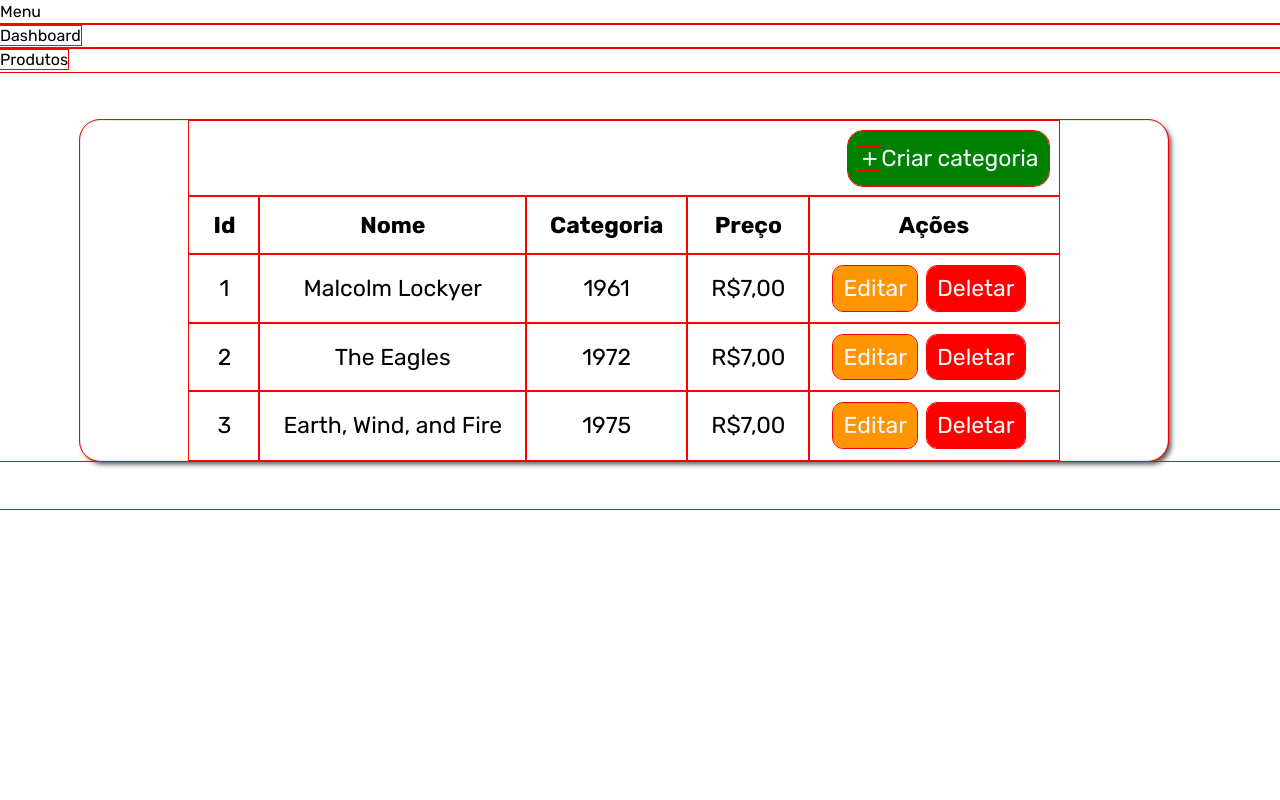
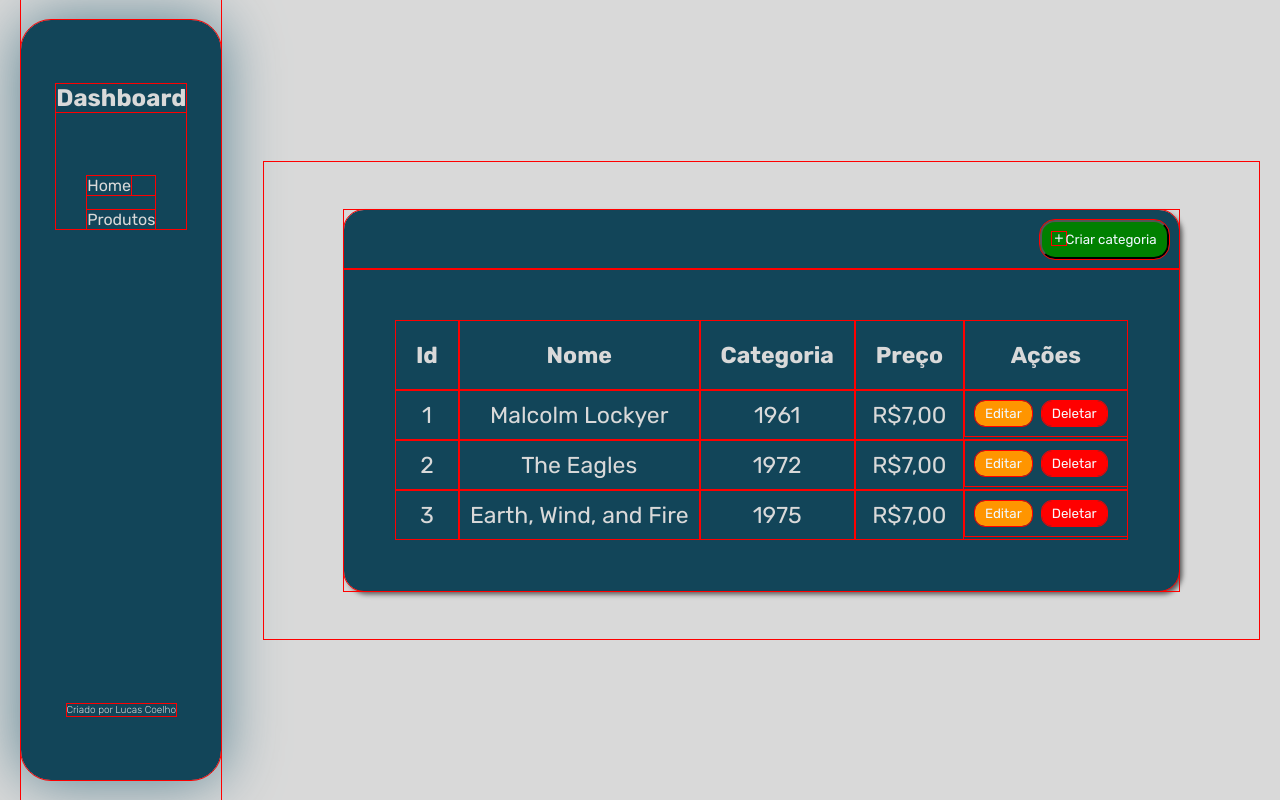
Before and after one commit to LucasDCoelho/Cardapio_Online, a website: page Dashboard/cad.categoria.html in a window 1280 px wide. Drawn offline with nearby package versions, Linux system fonts and the light colour scheme.

Commit message:
finished: Feito a tela de categorias

```diff
--- a/Dashboard/CSS/categoria.css
+++ b/Dashboard/CSS/categoria.css
@@ -1,13 +1,17 @@
 @import url("reset.css");
 
 #main-dashboard{
-    width: 85vw;
-    max-height: 100%;
-    background-color: #FFF;
+    background-color: var(--color-quartenary);
     margin: 3rem 5rem;
     border-radius: 20px;
     box-shadow: .2rem .2rem .3rem #545454;
     font-size: 23px;
+}
+
+#main-dashboard > section > section:first-of-type {
+    display: flex;
+    align-items: center;
+    justify-content: end;
 }
 
 #new-category{
@@ -16,6 +20,7 @@
     padding: 10px;
     margin: 10px;
     border-radius: 15px;
+    cursor: pointer;
 }
 
 #new-category:hover{
@@ -23,12 +28,39 @@
     color: aliceblue;
 }
 
+#main-table-dashboard{
+    padding: 50px;
+    color: var(--color-primary);
+}
+
+#main-table-dashboard > tbody > tr {
+
+}
+
+#main-table-dashboard > thead > tr > th{
+    padding: 20px;
+    text-align: center;
+}
+#main-table-dashboard > tbody > tr > td{
+    padding: 10px;
+    text-align: center;
+}
+
+#main-table-dashboard > tbody > tr > td:last-of-type{
+    display: flex;
+    align-items: center;
+    justify-content: center;
+}
+
+
 #btn-edit{
     background-color: rgb(255, 149, 0);
     color: aliceblue;
     padding: 5px 10px;
     border-radius: 10px;
     margin-right: 10px;
+    border: 0;
+    cursor: pointer;
 }
 
 #btn-edit:hover{
@@ -41,6 +73,8 @@
     padding: 5px 10px;
     border-radius: 10px;
     margin-right: 10px;
+    border: 0;
+    cursor: pointer;
 }
 
 #btn-delete:hover{
--- a/Dashboard/CSS/dashboard.css
+++ b/Dashboard/CSS/dashboard.css
@@ -1,84 +1,4 @@
 @import url("reset.css");
-
-
-
-#container{
-    display: flex;
-    justify-content: space-around;
-    align-items: center;
-    background-color: var(--color-primary);
-}
-
-.container-item{
-    padding: 20px 0;
-    height: 100vh;
-}
-
-.flex{
-    display: flex;
-}
-
-#aside-menu{
-    background-color: var(--color-quartenary);
-    width: 200px;
-    height: 100%;
-    border-radius: 30px;
-    box-shadow: 0px 0px 60px 1px var(--color-tertiary);
-    color: var(--color-primary);
-    display: flex;
-    flex-direction: column;
-    align-items: center;
-    justify-content: space-between;
-    padding: 4em 0;
-}
-
-#aside-menu > section:first-of-type{
-    display: flex;
-    flex-direction: column;
-    align-items: center;
-    gap: 5rem;
-}
-
-#aside-menu > section:first-of-type > section > ul{
-    display: flex;
-    flex-direction: column;
-    gap: 15px;
-}
-
-#aside-menu > section:first-of-type > section > ul > li> a{
-    color: var(--color-primary);
-    position: relative;
-}
-
-#aside-menu > section:first-of-type > section > ul > li> a::before{
-    content: "";
-    width: 100%;
-    height: 4px;
-    background-color: pink;
-    position: absolute;
-    bottom: -5px;
-    left: 0;
-    border-radius: 10px;
-
-
-    transform: scaleX(0);
-    transform-origin: left;
-    transition: transform 250ms ease-in;
-}
-
-#aside-menu > section:first-of-type > section > ul > li> a:hover::before{
-    transform: scaleX(1);
-    border-radius: 10px;
-}
-
-#aside-menu > section:first-of-type > section > h1{
-    font-size: 25px;
-}
-
-#aside-menu > section:last-of-type > p{
-    font-weight: 300;
-    font-size: 10px;
-}
 
 
 #main-dashboard{
@@ -107,10 +27,7 @@
     border-radius: 30px;
 }
 
-.hamburguer,
-.close{
-    display: none;
-}
+
 
 @media screen and (max-width:468px) {
     #container{
--- a/Dashboard/CSS/reset.css
+++ b/Dashboard/CSS/reset.css
@@ -16,3 +16,88 @@
     --color-quartenary: #124559;
     --color-fifth: #01161E;
 }
+
+#container{
+    display: flex;
+    justify-content: space-around;
+    align-items: center;
+    background-color: var(--color-primary);
+}
+
+.container-item{
+    padding: 20px 0;
+    height: 100vh;
+}
+
+.flex{
+    display: flex;
+}
+
+
+#aside-menu{
+    background-color: var(--color-quartenary);
+    width: 200px;
+    height: 100%;
+    border-radius: 30px;
+    box-shadow: 0px 0px 60px 1px var(--color-tertiary);
+    color: var(--color-primary);
+    display: flex;
+    flex-direction: column;
+    align-items: center;
+    justify-content: space-between;
+    padding: 4em 0;
+}
+
+#aside-menu > section:first-of-type > section{
+    display: flex;
+    flex-direction: column;
+    align-items: center;
+    gap: 4rem;
+}
+
+#aside-menu > section:first-of-type > section > ul{
+    display: flex;
+    flex-direction: column;
+    gap: 15px;
+}
+
+#aside-menu > section:first-of-type > section > ul > li> a{
+    color: var(--color-primary);
+    position: relative;
+}
+
+#aside-menu > section:first-of-type > section > ul > li> a::before{
+    content: "";
+    width: 100%;
+    height: 4px;
+    background-color: pink;
+    position: absolute;
+    bottom: -5px;
+    left: 0;
+    border-radius: 10px;
+
+
+    transform: scaleX(0);
+    transform-origin: left;
+    transition: transform 250ms ease-in;
+}
+
+#aside-menu > section:first-of-type > section > ul > li> a:hover::before{
+    transform: scaleX(1);
+    border-radius: 10px;
+}
+
+#aside-menu > section:first-of-type > section > h1{
+    font-size: 25px;
+}
+
+
+#aside-menu > section:last-of-type > p{
+    font-weight: 300;
+    font-size: 10px;
+}
+
+.hamburguer,
+.close{
+    display: none;
+}
--- a/Dashboard/cad.categoria.html
+++ b/Dashboard/cad.categoria.html
@@ -8,7 +8,6 @@
     <link rel="stylesheet" href="./CSS/categoria.css" />
     <link rel="preconnect" href="https://fonts.googleapis.com" />
     <link rel="preconnect" href="https://fonts.gstatic.com" crossorigin />
-    <script src="https://cdn.tailwindcss.com"></script>
     <link href='https://unpkg.com/boxicons@2.1.4/css/boxicons.min.css' rel='stylesheet'>
     <link
       href="https://fonts.googleapis.com/css2?family=Rubik:wght@300;400;600;700&display=swap"
@@ -16,54 +15,82 @@
     />
   </head>
   <body>
+    <div id="container">
+
+      <div class="container-item">
         <aside id="aside-menu">
-      <h1>Menu</h1>
+          <section>
+            <button id="close" class="close">
+              <i class="bx bx-x"></i>
+            </button>
+            <section>
+              <h2>Dashboard</h2>
               <ul>
-        <li><a href="./index.html">Dashboard</a></li>
+                <li><a href="index.html">Home</a></li>
                 <li><a href="./cad.produto.html">Produtos</a></li>
               </ul>
+            </section>
+          </section>
+          <section>
+            <p>Criado por Lucas Coelho</p>
+          </section>
         </aside>
+      </div>
 
-    <main id="main-dashboard" class="flex justify-center items-center border border-solid ">
-      <section class="bg-white">
-        <section class="flex justify-end items-center">
-          <button id="new-category" class="flex items-center"><i class='bx bx-plus'></i>Criar categoria</button>
+      <div>
+        <main id="main-dashboard">
+          <section>
+            <section>
+              <button id="new-category">
+                <i class='bx bx-plus'></i>Criar categoria
+              </button>
             </section>
-        <table class="text-center">
+            <table id="main-table-dashboard">
               <thead>
                 <tr>
-              <th class="text-md px-6 py-3">Id</th>
-              <th class="text-md px-6 py-3">Nome</th>
-              <th class="text-md px-6 py-3">Categoria</th>
-              <th class="text-md px-6 py-3">Preço</th>
-              <th class="text-md px-6 py-3">Ações</th>
+                  <th>Id</th>
+                  <th>Nome</th>
+                  <th>Categoria</th>
+                  <th>Preço</th>
+                  <th>Ações</th>
                 </tr>
               </thead>
               <tbody>
                 <tr>
-              <td class="text-md px-6 py-3">1</td>
-              <td class="text-md px-6 py-3">Malcolm Lockyer</td>
-              <td class="text-md px-6 py-3">1961</td>
-              <td class="text-md px-6 py-3">R$7,00</td>
-              <td class="text-md px-6 py-3"><button id="btn-edit">Editar</button><button id="btn-delete">Deletar</button></td>
+                  <td>1</td>
+                  <td>Malcolm Lockyer</td>
+                  <td>1961</td>
+                  <td>R$7,00</td>
+                  <td>
+                    <button id="btn-edit">Editar</button>
+                    <button id="btn-delete">Deletar</button>
+                  </td>
                 </tr>
                 <tr>
-              <td class="text-md px-6 py-3">2</td>
-              <td class="text-md px-6 py-3">The Eagles</td>
-              <td class="text-md px-6 py-3">1972</td>
-              <td class="text-md px-6 py-3">R$7,00</td>
-              <td class="text-md px-6 py-3"><button id="btn-edit">Editar</button><button id="btn-delete">Deletar</button></td>
+                  <td>2</td>
+                  <td>The Eagles</td>
+                  <td>1972</td>
+                  <td>R$7,00</td>
+                  <td>
+                    <button id="btn-edit">Editar</button>
+                    <button id="btn-delete">Deletar</button>
+                  </td>
                 </tr>
                 <tr>
-              <td class="text-md px-6 py-3">3</td>
-              <td class="text-md px-6 py-3">Earth, Wind, and Fire</td>
-              <td class="text-md px-6 py-3">1975</td>
-              <td class="text-md px-6 py-3">R$7,00</td>
-              <td class="text-md px-6 py-3"><button id="btn-edit">Editar</button><button id="btn-delete">Deletar</button></td>
+                  <td>3</td>
+                  <td>Earth, Wind, and Fire</td>
+                  <td>1975</td>
+                  <td>R$7,00</td>
+                  <td>
+                    <button id="btn-edit">Editar</button>
+                    <button id="btn-delete">Deletar</button>
+                  </td>
                 </tr>
               </tbody>
             </table>
           </section>
         </main>
+      </div>
+    </div>
   </body>
 </html>
```
Lines whose indentation alone changed are shown as unchanged.
